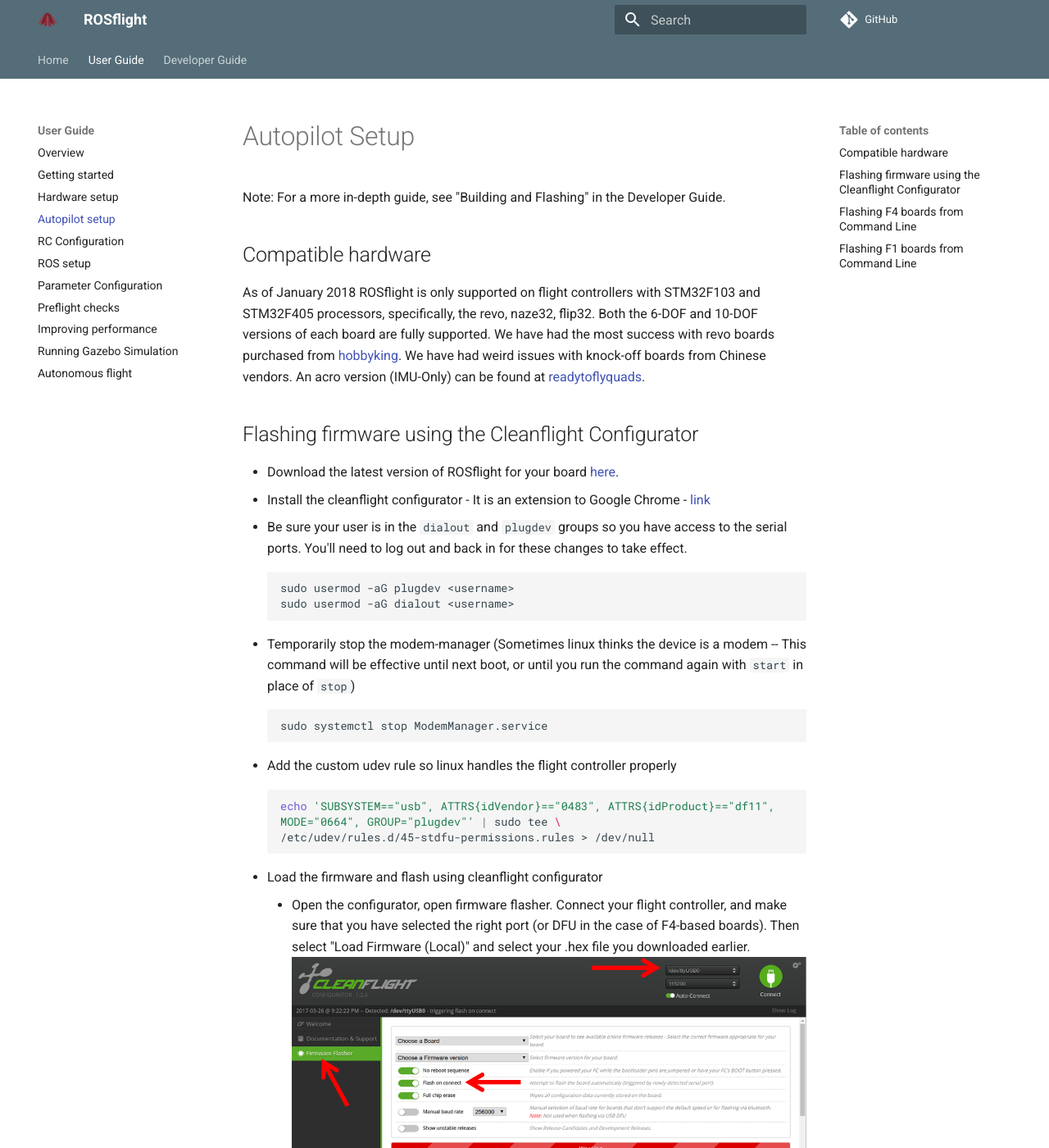
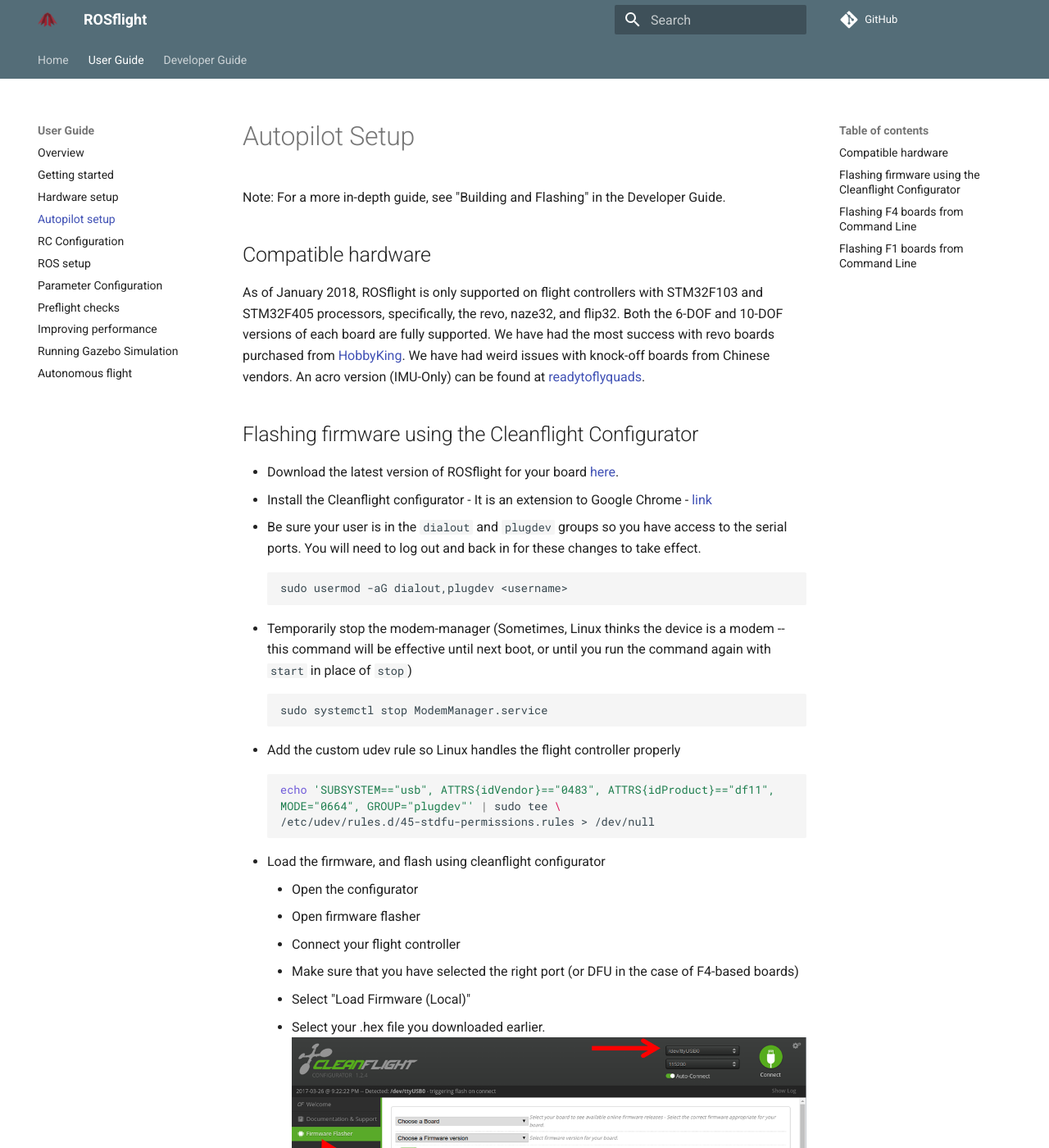
Before and after one commit to rosflight/rosflight_firmware, an MkDocs documentation site: the page built from docs/user-guide/autopilot-setup.md, in a window 1280 px wide and 1400 px high. Shown: the whole window at 82% size. Built offline with MkDocs 1.6.1 and Material for MkDocs 9.7.7, drawn with Linux system fonts in a browser that asks for light colours; comment, search, counter and statistics services are not loaded; old or Windows-style settings are respelled for this version of MkDocs; some of the changed text lies outside the part shown.

````diff
--- a/docs/user-guide/autopilot-setup.md
+++ b/docs/user-guide/autopilot-setup.md
@@ -4,35 +4,39 @@ Note: For a more in-depth guide, see "Building and Flashing" in the Developer Gu
 
 ## Compatible hardware
 
-As of January 2018 ROSflight is only supported on flight controllers with STM32F103 and STM32F405 processors, specifically, the revo, naze32, flip32.  Both the 6-DOF and 10-DOF versions of each board are fully supported.  We have had the most success with revo boards purchased from [hobbyking](https://hobbyking.com/en_us/openpilot-cc3d-revolution-revo-32bit-flight-controller-w-integrated-433mhz-oplink.html?___store=en_us).  We have had weird issues with knock-off boards from Chinese vendors.  An acro version (IMU-Only) can be found at [readytoflyquads](https://www.readytoflyquads.com/openpilot-cc3d-revolution-acro).
+As of January 2018, ROSflight is only supported on flight controllers with STM32F103 and STM32F405 processors, specifically, the revo, naze32, and flip32. Both the 6-DOF and 10-DOF versions of each board are fully supported. We have had the most success with revo boards purchased from [HobbyKing](https://hobbyking.com/en_us/openpilot-cc3d-revolution-revo-32bit-flight-controller-w-integrated-433mhz-oplink.html?___store=en_us). We have had weird issues with knock-off boards from Chinese vendors. An acro version (IMU-Only) can be found at [readytoflyquads](https://www.readytoflyquads.com/openpilot-cc3d-revolution-acro).
 
 ## Flashing firmware using the Cleanflight Configurator
 
 * Download the latest version of ROSflight for your board [here](https://github.com/rosflight/firmware/releases).
-* Install the cleanflight configurator - It is an extension to Google Chrome - [link](https://chrome.google.com/webstore/detail/cleanflight-configurator/enacoimjcgeinfnnnpajinjgmkahmfgb?hl=en)
-* Be sure your user is in the `dialout` and `plugdev` groups so you have access to the serial ports. You'll need to log out and back in for these changes to take effect.
+* Install the Cleanflight configurator - It is an extension to Google Chrome - [link](https://chrome.google.com/webstore/detail/cleanflight-configurator/enacoimjcgeinfnnnpajinjgmkahmfgb?hl=en)
+* Be sure your user is in the `dialout` and `plugdev` groups so you have access to the serial ports. You will need to log out and back in for these changes to take effect.
 ``` bash
-sudo usermod -aG plugdev <username>
-sudo usermod -aG dialout <username>
+sudo usermod -aG dialout,plugdev <username>
 ```
-* Temporarily stop the modem-manager (Sometimes linux thinks the device is a modem -- This command will be effective until next boot, or until you run the command again with `start` in place of `stop`)
+* Temporarily stop the modem-manager (Sometimes, Linux thinks the device is a modem -- this command will be effective until next boot, or until you run the command again with `start` in place of `stop`)
 ``` bash
 sudo systemctl stop ModemManager.service
 ```
-* Add the custom udev rule so linux handles the flight controller properly
+* Add the custom udev rule so Linux handles the flight controller properly
 ``` bash
 echo 'SUBSYSTEM=="usb", ATTRS{idVendor}=="0483", ATTRS{idProduct}=="df11",
 MODE="0664", GROUP="plugdev"' | sudo tee \
 /etc/udev/rules.d/45-stdfu-permissions.rules > /dev/null
 ```
-* Load the firmware and flash using cleanflight configurator
-    * Open the configurator, open firmware flasher.  Connect your flight controller, and make sure that you have selected the right port (or DFU in the case of F4-based boards).  Then select "Load Firmware (Local)" and  select your .hex file you downloaded earlier.
+* Load the firmware, and flash using cleanflight configurator
+    * Open the configurator
+    * Open firmware flasher
+    * Connect your flight controller
+    * Make sure that you have selected the right port (or DFU in the case of F4-based boards)
+    * Select "Load Firmware (Local)"
+    * Select your .hex file you downloaded earlier.
 ![cleanflight_gui_1](images/cleanflight_configurator-1.png)
     * Short the boot pins on your flight controller, unplug it, and and plug back in.
-* If you scroll to the bottom of the screen, you will see the green bar indicate progress as the hex is flashed to the flight controller. You should then see something like the following
+* If you scroll to the bottom of the screen, you will see the green bar indicate progress as the hex is flashed to the flight controller. You should then see something like the following:
 ![success](images/sucessful_flash.png)
 
-* You're done!  Great job.
+* You're done! Great job.
 
 !!! Tip
     You can permanently disable the ModemManager if you do not need it, then you won't have to disable it every time you reboot:
@@ -54,7 +58,7 @@ You can use dfu-util to flash the firmware. This is helpful if you need (or pref
 sudo apt install dfu-util
 ```
 * Make sure you are in the dialout and plugdev groups, and add the udev rule (same instructions as above)
-* Short boot pins and restart the board (by unplugging and plugging back in)
+* Short boot pins and restart the board (by disconnecting then reconnecting power)
 * Download the latest rosflight-F4.bin file, [found here](https://github.com/rosflight/firmware/releases)
 * Flash the firmware to the device
 ``` bash
@@ -62,7 +66,7 @@ sudo apt install dfu-util
 ```
 
 !!! tip
-    dfu-util auto-detects F4-based boards.  Try `dfu-util -ls` to make sure your board is in bootloader mode
+    dfu-util auto-detects F4-based boards. Try `dfu-util -ls` to make sure your board is in bootloader mode
 
 
 
@@ -79,7 +83,7 @@ cd ..
 rm -rf stm32flash-code
 ```
 * Make sure you are in the dialout group (same instructions as above)
-* Short boot pins and restart the naze (by unplugging and plugging back in)
+* Short boot pins and restart the naze (by disconnecting then reconnecting power)
 * Download the latest rosflight.hex file, [found here](https://github.com/rosflight/firmware/releases), to the current directory
 * Flash the firmware to the proper device (replace `/dev/ttyUSB0`)
 ``` bash
````
Also changed, not shown: docs/user-guide/hardware-setup.md (+3 -3 lines), docs/user-guide/parameter-configuration.md (+3 -3 lines), docs/user-guide/rc-configuration.md (+3 -3 lines), docs/user-guide/ros-setup.md (+1 -1 lines).
